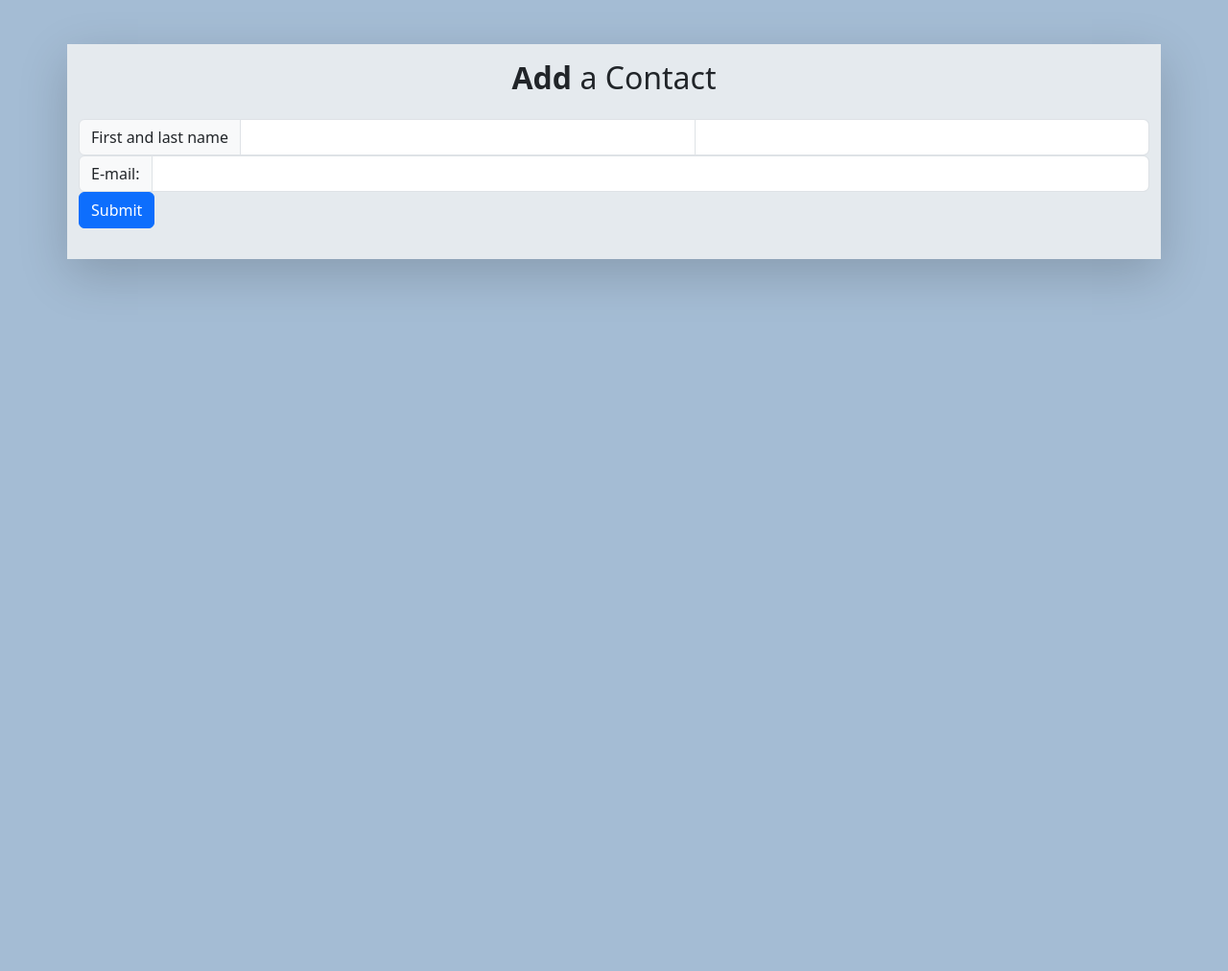
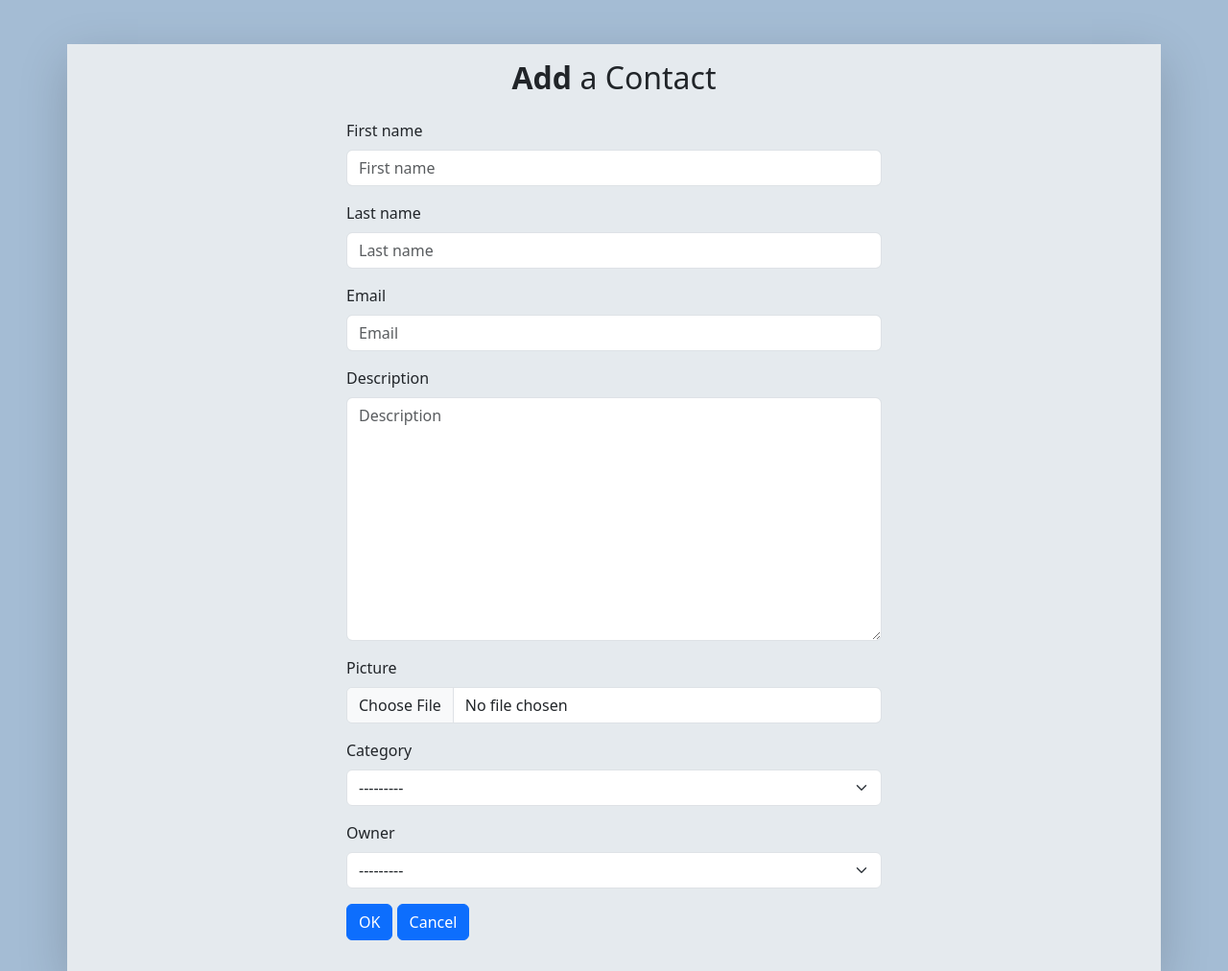
Before and after one commit to Filtuga/Django-Agenda, a Django app: page /contact/create in a window 1280 px wide. Shown: the part 168-1180 px from the top of the page at 96% size. Before the commit the page ends 465 px from the top, so only its background shows below. Run offline with Django 4.2, Linux system fonts and the light colour scheme; data that the repository does not hold is empty; some libraries are stand-ins or nearby versions.

Commit message:
create contact successfully

```diff
--- a/contact/forms.py
+++ b/contact/forms.py
@@ -1,8 +1,10 @@
 from .models import Contact
-from django.forms import forms
+from django.forms import ModelForm
 
 
-class ContactForm(forms.Form):
+class ContactForm(ModelForm):
+
     class Meta:
         model = Contact
-        fields = '__all__'
+        fields = ("first_name", "last_name", "email",
+        "description", "picture", "category", "owner",)
--- a/contact/templates/contact/create_contact.html
+++ b/contact/templates/contact/create_contact.html
@@ -1,21 +1,19 @@
 {% extends 'global/base.html' %}
+{% load django_bootstrap5 %}
 
 {% block content %}
 
 <div id="indexContainer" class="container shadow-lg mt-5 pb-3">
     <h2 class="text-center p-3"><b>Add</b> a Contact</h2>
-<form action="{% url 'contact:create' %}" method="post" enctype="multipart/form-data">
+<form action="{% url 'contact:create' %}" method="post" enctype="multipart/form-data" class="w-50 mx-auto">
     {% csrf_token %}
-    <div class="input-group ">
-        <span class="input-group-text">First and last name</span>
-        <input type="text" aria-label="First name" class="form-control" name="first_name" required>
-        <input type="text" aria-label="Last name" class="form-control" name="last_name">
-    </div>
-    <div class="input-group">
-        <span class="input-group-text">E-mail:</span>
-        <input type="text" aria-label="Email" class="form-control" name="email" required>
-    </div>
-    <button class="btn btn-primary" type="submit">Submit</button>
-</form>
+
+        {% bootstrap_form form %}
+        {% bootstrap_label content="" label_class="h3 text-center" %}
+        {% bootstrap_button button_type="submit" content="OK" %}
+        {% bootstrap_button button_type="reset" content="Cancel" %}
+
+    </form>
+
 
 {% endblock %}
--- a/contact/views/contact_forms.py
+++ b/contact/views/contact_forms.py
@@ -8,14 +8,18 @@ from contact.forms import ContactForm
 
 
 def create_contact(request):
+
     if request.method == 'POST':
-        first_name = request.POST.get('first_name')
-        last_name = request.POST.get('last_name')
-        email = request.POST.get('email')
+        form = ContactForm(request.POST)
 
+        context = {
+            'form': form
+        }
+        if form.is_valid():
+            form.save()
+        return render(request, "contact/create_contact.html", context)
 
     context = {
-
+        'form': ContactForm()
     }
-
     return render(request, "contact/create_contact.html", context)
```
